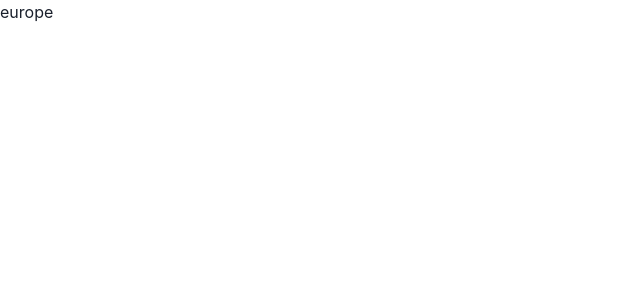
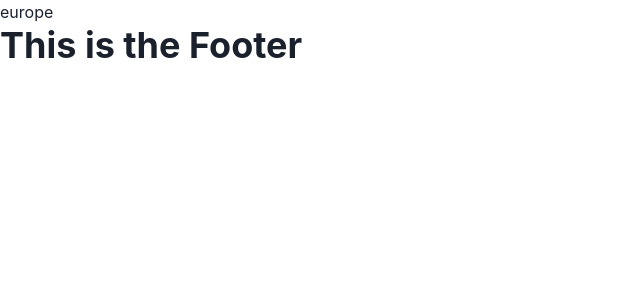
Before and after one commit to Guilhermecheng/worldtrip, a Next.js app: page /continent/europe in a window 1280 px wide. Shown: the top 300 px of the page, without its empty margins (0-640 px from the left). Built offline with nearby package versions, Linux system fonts and the light colour scheme.

Commit message:
swiper banner styling

```diff
--- /dev/null
+++ b/src/components/Footer.tsx
@@ -0,0 +1,12 @@
+import { Heading } from "@chakra-ui/react";
+
+
+export function Footer() {
+    return (
+        <Heading
+            as="h2"
+        >
+            This is the Footer
+        </Heading>
+    )
+}
--- a/src/pages/_app.tsx
+++ b/src/pages/_app.tsx
@@ -1,6 +1,8 @@
 import type { AppProps } from 'next/app'
 import { ChakraProvider } from '@chakra-ui/react';
 import { theme } from '../styles/theme';
+
+import '../styles/swiperStyles.css';
 
 function MyApp({ Component, pageProps }: AppProps) {
   return (
--- a/src/pages/continent/[slug].tsx
+++ b/src/pages/continent/[slug].tsx
@@ -2,6 +2,7 @@ import { GetStaticProps, GetStaticPropsContext } from "next";
 import { Flex } from "@chakra-ui/react";
 
 import { ParsedUrlQuery } from 'querystring'
+import { Footer } from "../../components/Footer";
 
 interface IParams extends ParsedUrlQuery {
     slug: string
@@ -14,8 +15,13 @@ interface ContinentProps {
 export default function Continent({ continent }: ContinentProps) {
 
     return (
-        <Flex>
+        <Flex
+            direction="column"
+        >
             <h1>{ continent }</h1>
+
+
+            <Footer />
         </Flex>
     )
 }
--- a/src/pages/index.tsx
+++ b/src/pages/index.tsx
@@ -9,6 +9,7 @@ import { TravelTypes } from '../components/homecomp/TravelTypes';
 import { ContinentsSlides } from '../components/homecomp/ContinentsSlides';
 
 import { getPrismicClient } from '../services/prismic';
+import { Footer } from '../components/Footer';
 
 
 interface ContinentProps {
@@ -53,6 +54,8 @@ export default function Home({ Allcontinents }: HomeProps): JSX.Element  {
       />
 
       <ContinentsSlides isMobile={ isMobile } Allcontinents={ Allcontinents } />
+
+      <Footer />
     </Flex>
 
 
--- /dev/null
+++ b/src/styles/swiperStyles.css
@@ -0,0 +1,8 @@
+.swiper-button-prev:after,
+.swiper-button-next:after {
+    color: #ffba08;
+}
+
+.swiper-pagination-bullets > span {
+    background-color: #ffba08;
+}
```
